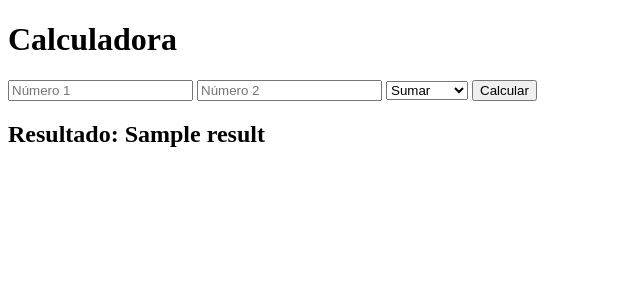
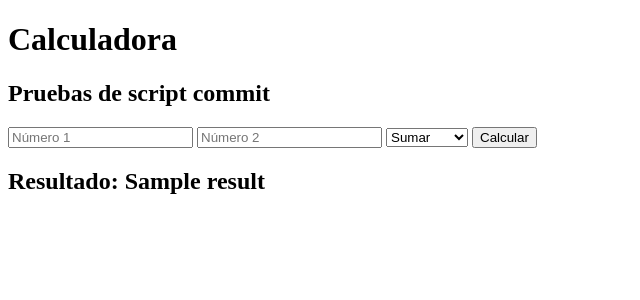
Before and after one commit to chasi650z/Jenkins, a Flask app: template templates/index.html in a window 1280 px wide. Shown: the top 300 px of the page, without its empty margins (0-640 px from the left). Run offline with Flask 3, Linux system fonts and the light colour scheme; the template is opened without the code that fills it: most values are stand-ins (such as "Sample title", 1, 10 or a date in 2020).

Commit message:
"changes to test the pipeline "

```diff
--- a/templates/index.html
+++ b/templates/index.html
@@ -8,6 +8,7 @@
 </head>
 <body>
     <h1>Calculadora</h1>
+    <h2>Pruebas de script commit</h2>
     <form method="post" action="/calculate">
         <input type="number" name="num1" placeholder="Número 1" required>
         <input type="number" name="num2" placeholder="Número 2" required>
```
